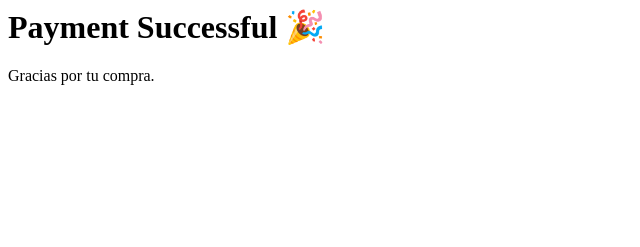
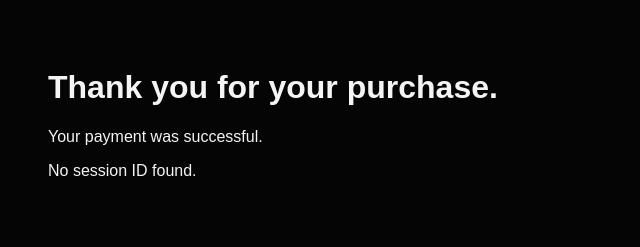
Before and after one commit to amneuz/amneuz-site, a website: page success.html in a window 1280 px wide. Shown: the whole page, without its empty margins (0-640 px from the left). Drawn offline with Linux system fonts and the light colour scheme.

Commit message:
Add success page session id display

```diff
--- a/success.html
+++ b/success.html
@@ -1,3 +1,45 @@
-<h1>Payment Successful 🎉</h1>
+<!DOCTYPE html>
 
-<p>Gracias por tu compra.</p>
+<html lang="en">
+
+<head>
+
+  <meta charset="UTF-8" />
+
+  <meta name="viewport" content="width=device-width, initial-scale=1.0" />
+
+  <title>Payment Successful — AMNEUZ</title>
+
+</head>
+
+<body style="background:#050505;color:#f4f4f4;font-family:Arial,sans-serif;padding:40px;">
+
+  <h1>Thank you for your purchase.</h1>
+
+  <p>Your payment was successful.</p>
+
+  <p id="sessionText">Loading order...</p>
+
+  <script>
+
+    const params = new URLSearchParams(window.location.search);
+
+    const sessionId = params.get('session_id');
+
+    const sessionText = document.getElementById('sessionText');
+
+    if (sessionId) {
+
+      sessionText.textContent = 'Order session: ' + sessionId;
+
+    } else {
+
+      sessionText.textContent = 'No session ID found.';
+
+    }
+
+  </script>
+
+</body>
+
+</html>
```
